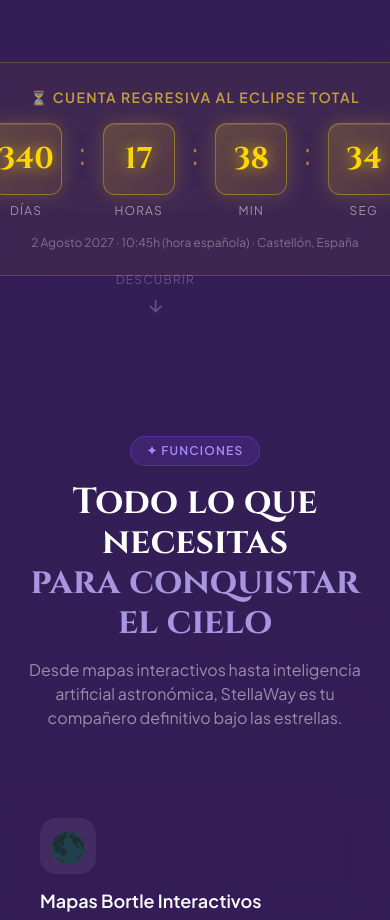
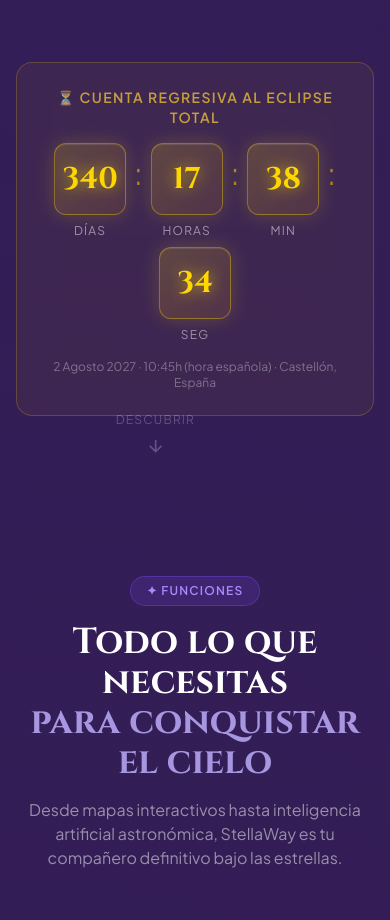
Before and after one commit to victoriafaci-oss/stellaway, a React (Vite) app: page / in a window 390 px wide. Shown: the part 987-1907 px from the top of the page. Built offline with nearby package versions, Linux system fonts and the light colour scheme; no server answers; the database is empty; a web font is replaced by a local one.

Commit message:
Update LandingPage.tsx
ajuste visual del contador en formato telefono movil

```diff
--- a/src/components/LandingPage.tsx
+++ b/src/components/LandingPage.tsx
@@ -423,7 +423,7 @@
           <p className="text-sm uppercase tracking-widest text-amber-300/70 font-semibold">
             ⏳ Cuenta regresiva al Eclipse Total
           </p>
-          <div className="flex items-start gap-4 md:gap-6">
+          <div className="flex flex-wrap justify-center items-start gap-2 sm:gap-4 md:gap-6">
             <CountCell value={countdown.days} label="Días" />
             <span className="text-amber-400/60 text-3xl font-thin mt-3">:</span>
             <CountCell value={countdown.hours} label="Horas" />
```
